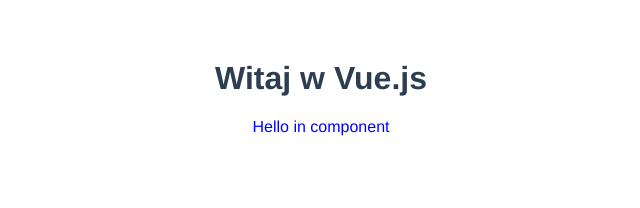
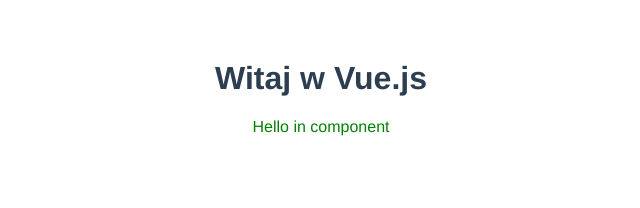
Before and after one commit to KonradGmur/Vue-education, a Vue app: page / in a window 1280 px wide. Shown: the top 208 px of the page, without its empty margins (319-959 px from the left). Built offline with nearby package versions, Linux system fonts and the light colour scheme.

Commit message:
update Hello.vue

```diff
--- a/src/components/Hello.vue
+++ b/src/components/Hello.vue
@@ -12,7 +12,7 @@
 </script>
 
 <style>
-p {
-  color: blue;
+.color {
+  color: green;
 }
 </style>
```
